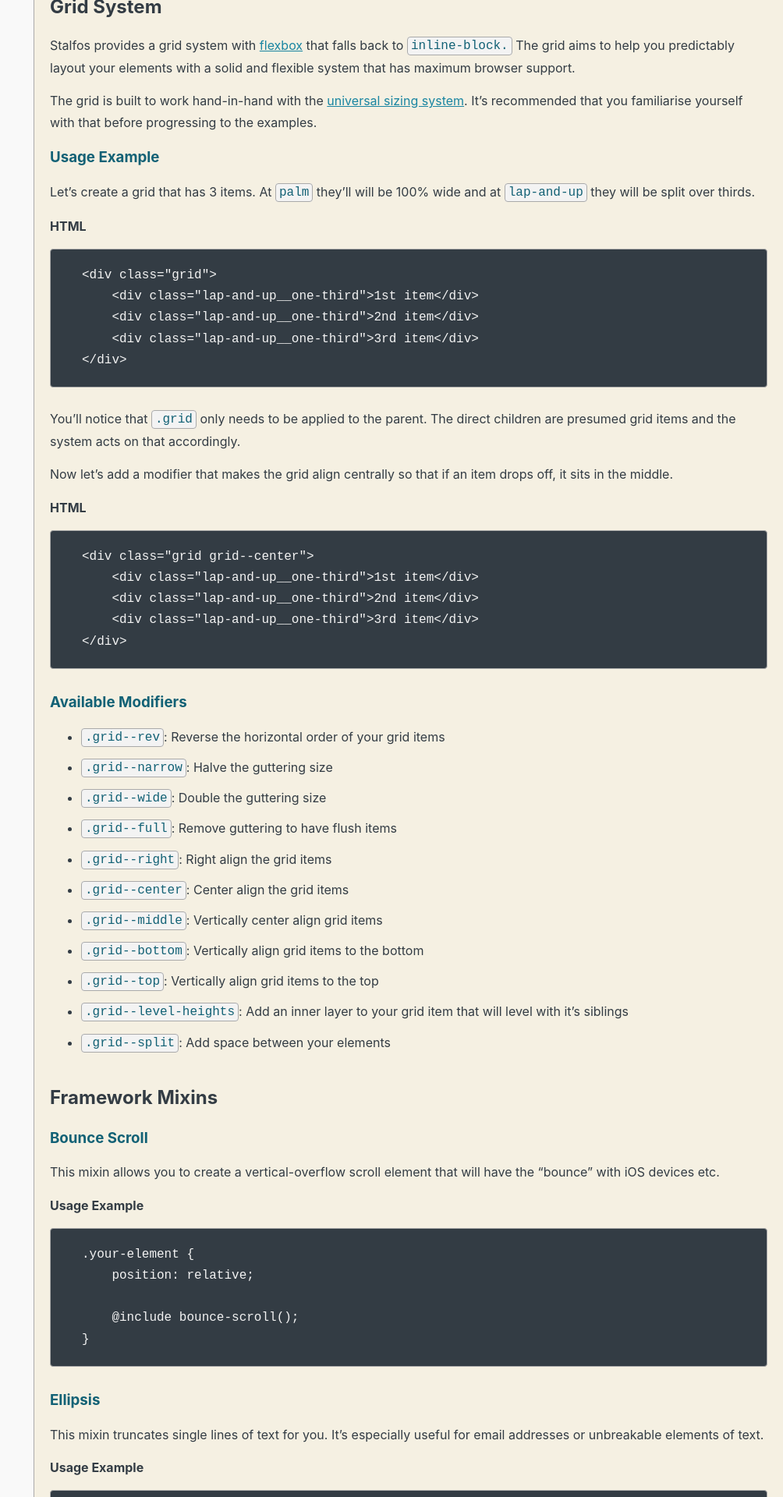
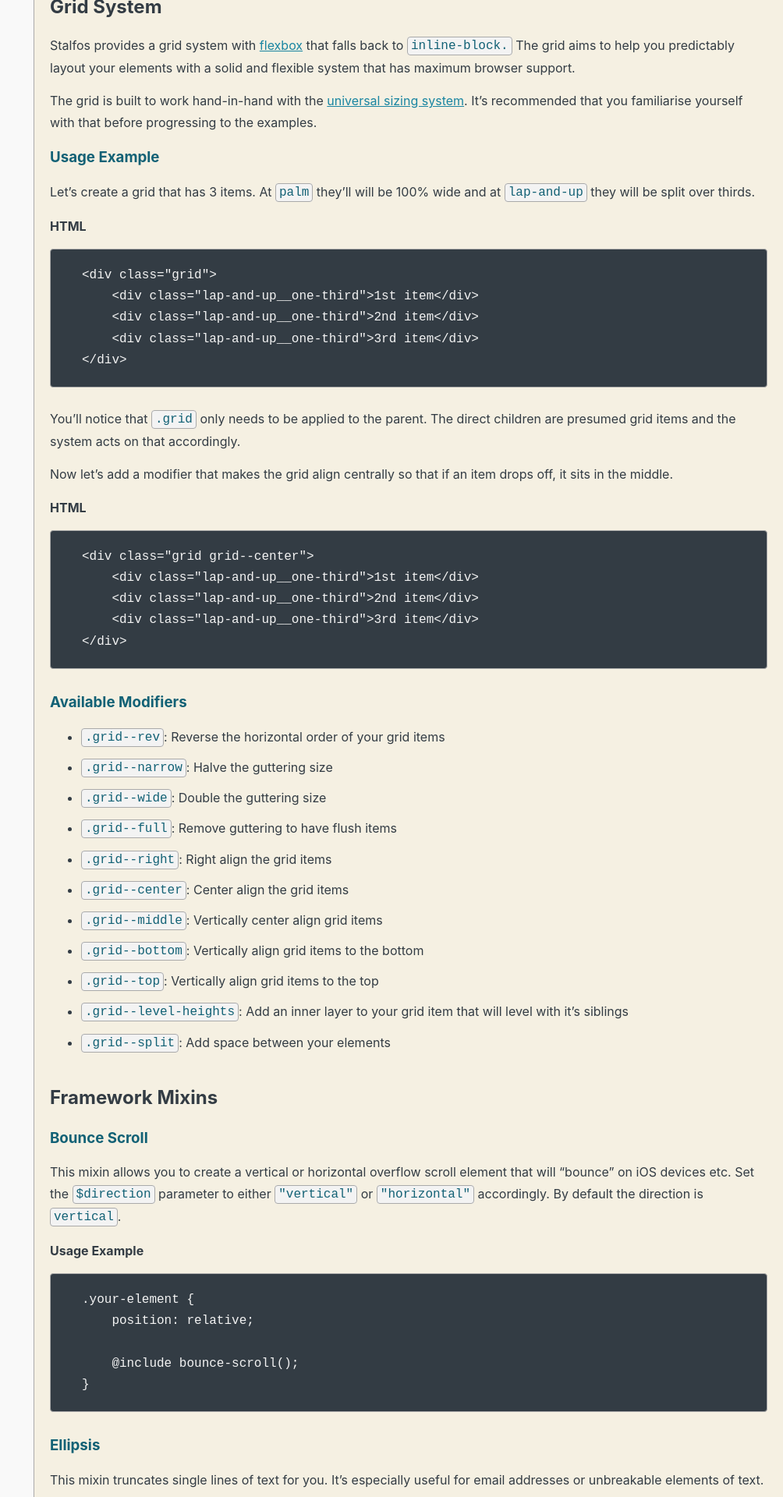
Before and after one commit to Andy-set-studio/stalfos.io, a Jekyll site: the page built from 01-css.md, in a window 1280 px wide. Shown: the part 3080-5000 px from the top of the page at 78% size, without its empty margins (276-1280 px from the left). Built offline with Jekyll 4.4.1, drawn with Linux system fonts in a browser that asks for light colours.

Commit message:
Update the bounce-scroll docs according to recent update

```diff
--- a/01-css.md
+++ b/01-css.md
@@ -115,7 +115,7 @@ Now let's add a modifier that makes the grid align centrally so that if an item
 
 ### Bounce Scroll
 
-This mixin allows you to create a vertical-overflow scroll element that will have the "bounce" with iOS devices etc.
+This mixin allows you to create a vertical or horizontal overflow scroll element that will "bounce" on iOS devices etc. Set the `$direction` parameter to either `"vertical"` or `"horizontal"` accordingly. By default the direction is `vertical`.
 
 #### Usage Example
 
```
